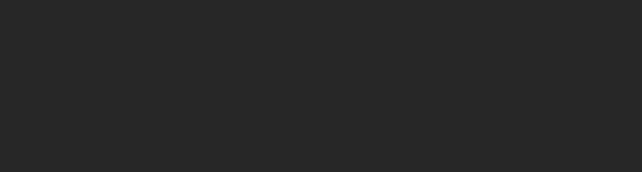
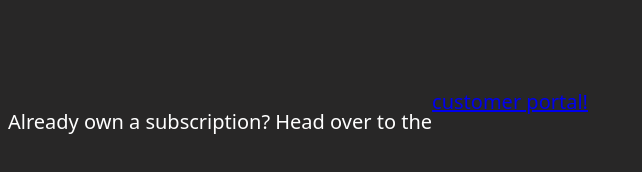
Before and after one commit to emanifesto/Adobe-Extension-Web, a plain HTML site: page asma/pricing.html in a window 1280 px wide. Shown: the whole page, without its empty margins (0-642 px from the left). Drawn offline with Linux system fonts and the light colour scheme.

Commit message:
Add files via upload

```diff
--- a/asma/pricing.css
+++ b/asma/pricing.css
@@ -4,5 +4,26 @@ body{
 }
 
 .upper-line-block{
-    height: 50px;
-  }
+    height: 60px;
+}
+
+.cust-port{
+    color: #fff;
+    display: flex;
+    padding: auto;
+    margin: 20px 0;
+    font-size: 20px;
+    font-family: system-ui, -apple-system, BlinkMacSystemFont, 'Segoe UI', Roboto, Oxygen, Ubuntu, Cantarell, 'Open Sans', 'Helvetica Neue', sans-serif;
+    text-align: center;
+}
+
+.cust-port-link{
+    transform: scale(1);
+    transition: transform 250ms;
+}
+
+.cust-port-link:hover{
+    transform: scale(1.2);
+    text-decoration-line: underline;
+    color: #3b71ff;
+}
--- a/asma/pricing.html
+++ b/asma/pricing.html
@@ -11,5 +11,9 @@
         publishable-key="pk_test_51Qu0DdDCm3nbRvOndi2D8WRTomMDFPmJkyypjXESJiOvEj64WTbV0M8NGK73pMUJNyWZ4eGfnljp1dDyYdbnQLB500Dt5m8eF9"
         client-reference-id="">
         </stripe-pricing-table>
+        <div class="cust-port">
+            <p>Already own a subscription? Head over to the </p>
+            <a class="cust-port-link" href="https://billing.stripe.com/p/login/test_6oE9BQ2nv2Eo3eM4gg">customer portal!</a>
+        </div>
     </body>
 </html>
```
